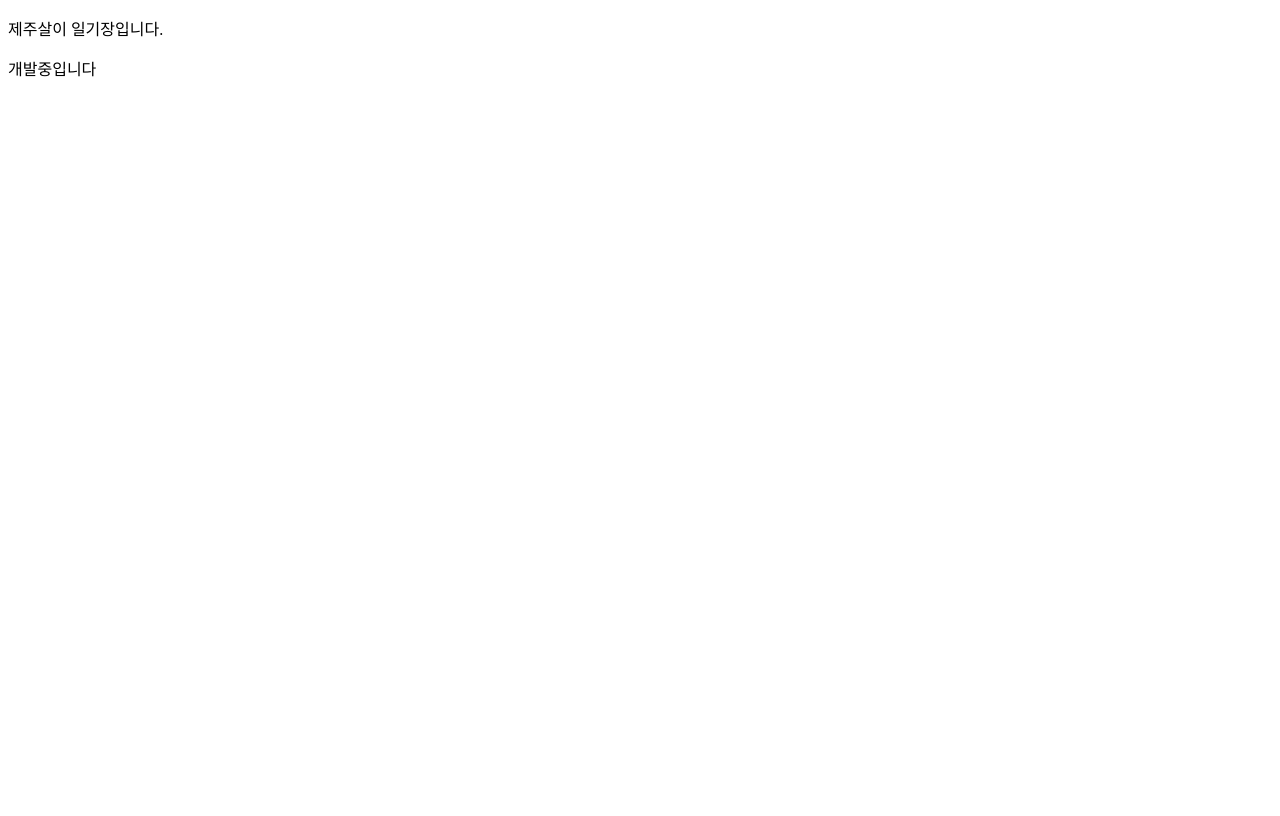
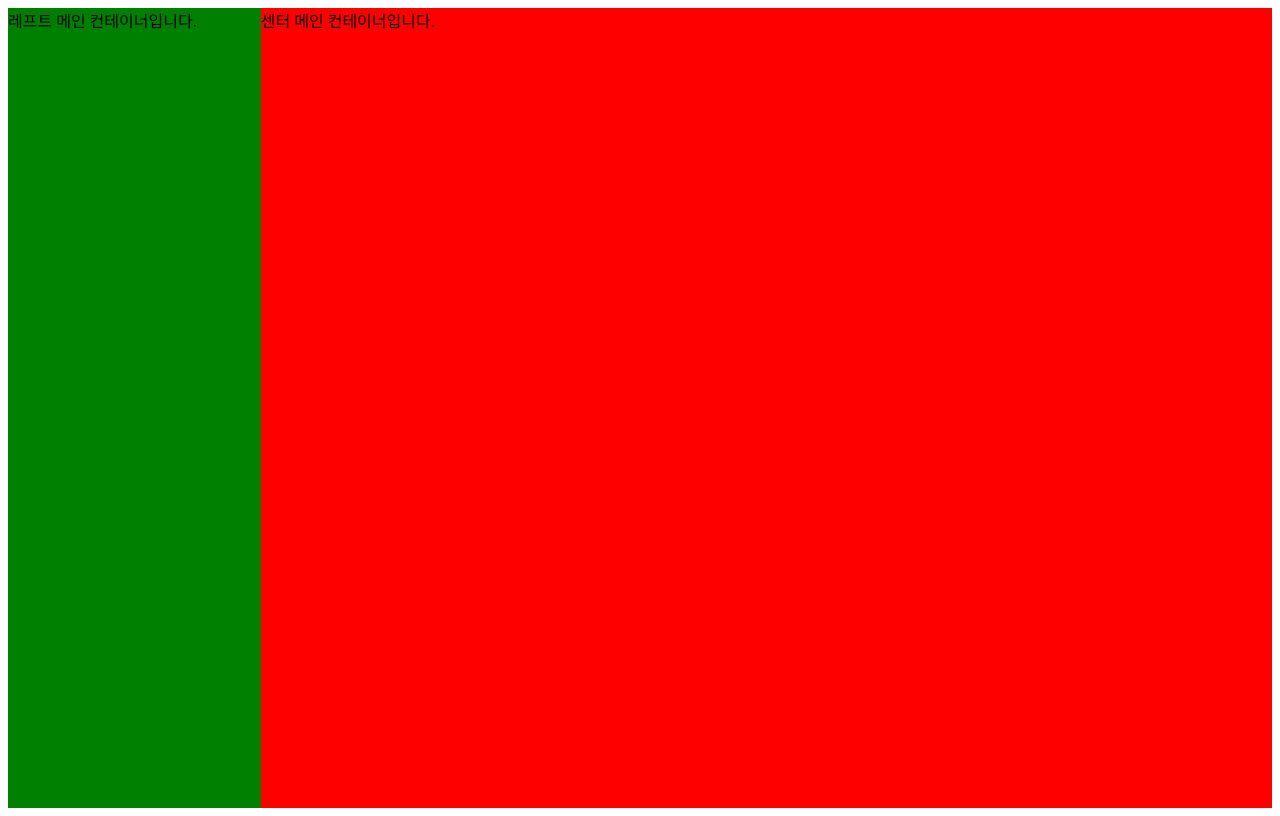
Before and after one commit to DoYonKim/jeju, a React (Create React App) app in the folder client/: page / in a window 1280 px wide. Built offline with nearby package versions, Linux system fonts and the light colour scheme.

Commit message:
Rough layout made

```diff
--- a/client/src/App.js
+++ b/client/src/App.js
@@ -1,11 +1,10 @@
+import MainContainer from './Containers/MainContainer'
+
 function App() {
   return (
     <div className="App">
       <header className="App-header">
-        <p>
-          제주살이 일기장입니다.
-        </p>
-        <p>개발중입니다</p>
+        <MainContainer/>
       </header>
     </div>
   );
--- /dev/null
+++ b/client/src/Containers/CenterContainer/CenterMainContainer.jsx
@@ -0,0 +1,22 @@
+import React, { Component } from 'react';
+import styled from "styled-components";
+
+class CenterMainContainer extends Component {
+    render() {
+        return (
+            <CenterMainContainerDiv>
+                센터 메인 컨테이너입니다.
+            </CenterMainContainerDiv>
+        );
+    }
+}
+
+const CenterMainContainerDiv = styled.div`
+background-color: red;
+display: flex;
+flex-direction: column;
+height: 100%;
+width: 100%;
+`;
+
+export default CenterMainContainer;
--- /dev/null
+++ b/client/src/Containers/LeftContainer/LeftMainContainer.jsx
@@ -0,0 +1,23 @@
+import React, { Component } from 'react';
+import styled from "styled-components";
+
+
+class LeftMainContainer extends Component {
+    render() {
+        return (
+            <LeftMainContainerDiv>
+                레프트 메인 컨테이너입니다.
+            </LeftMainContainerDiv>
+        );
+    }
+}
+
+const LeftMainContainerDiv = styled.div`
+background-color: green;
+display: flex;
+flex-direction: column;
+width: 25%;
+height: 100%;
+`;
+
+export default LeftMainContainer;
--- /dev/null
+++ b/client/src/Containers/MainContainer.jsx
@@ -0,0 +1,25 @@
+import React, { Component } from 'react';
+import styled from "styled-components";
+
+import LeftMainContainer from './LeftContainer/LeftMainContainer'
+import CenterMainContainer from './CenterContainer/CenterMainContainer'
+
+class MainContainer extends Component {
+    render() {
+        return (
+            <MainContainerDiv>
+                <LeftMainContainer/>
+                <CenterMainContainer/>
+            </MainContainerDiv>
+        );
+    }
+}
+
+const MainContainerDiv = styled.div`
+display: flex;
+background-color: blue;
+flex-direction: row;
+height: 100vh;
+`;
+
+export default MainContainer;
```
